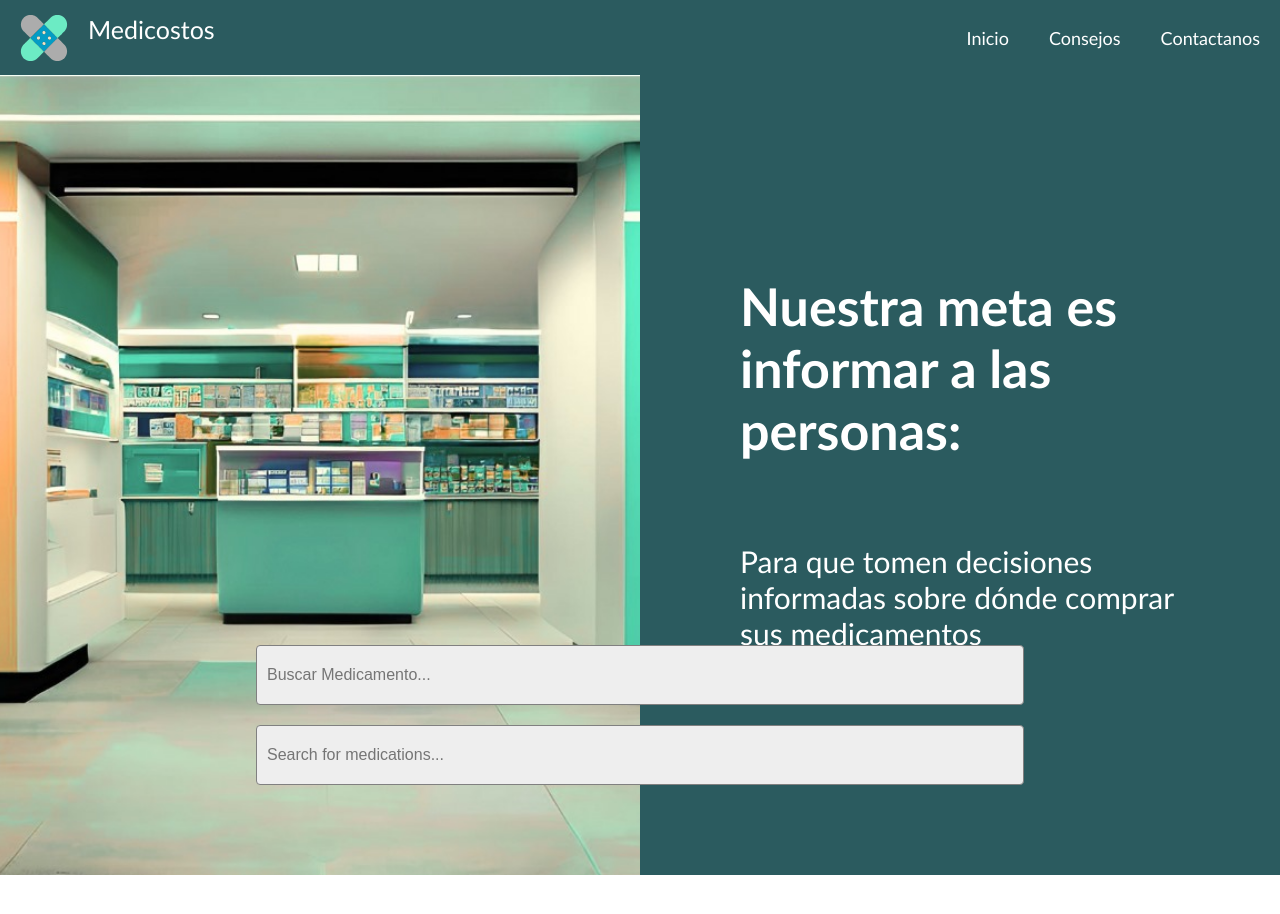
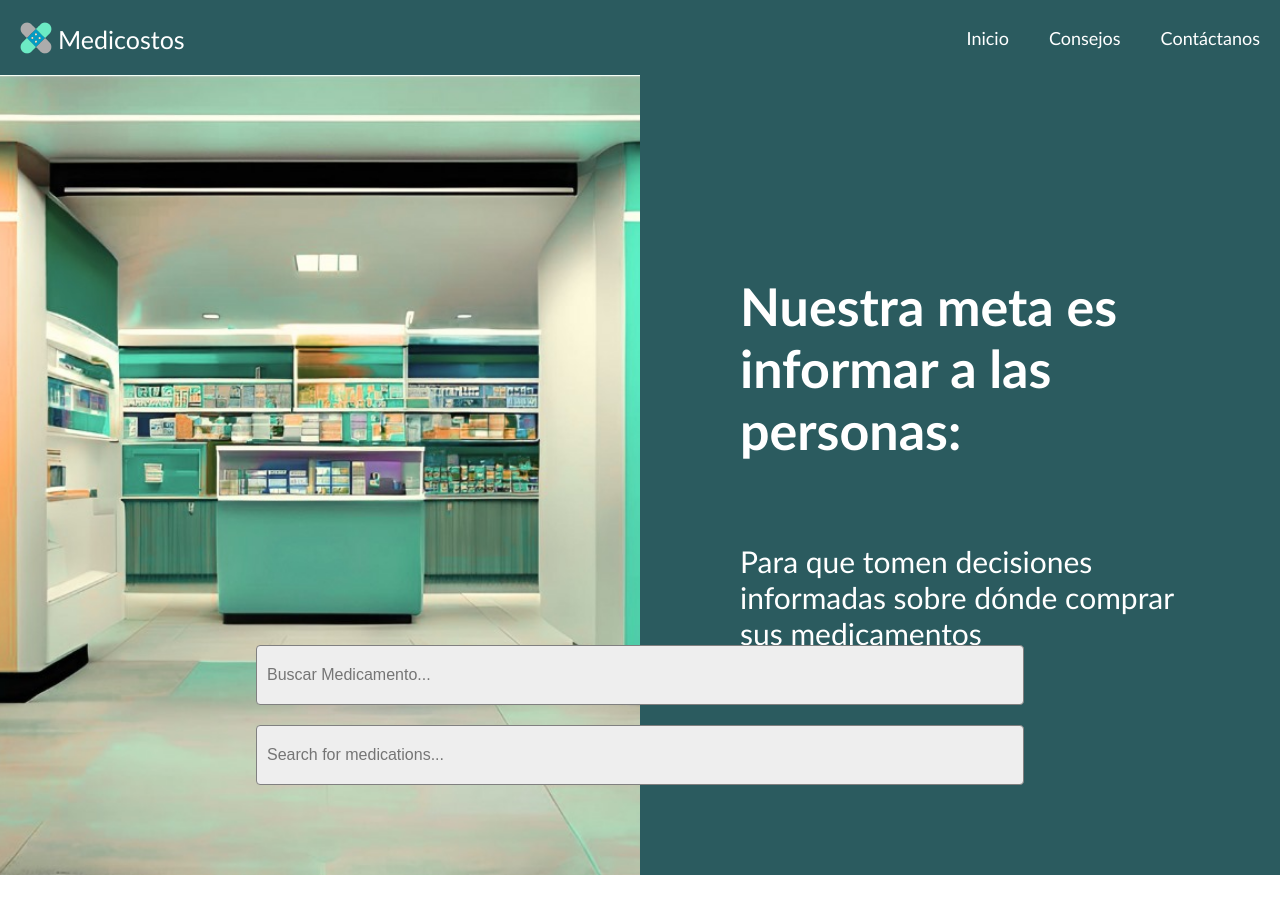
Before and after one commit to ttaxyy/medicostos, a React (Vite) app in the folder medicostos/: page / in a window 1280 px wide. Shown: the top 914 px of the page. Built offline with nearby package versions, Linux system fonts and the light colour scheme; the HTML template or start-up script is replaced by a standard one.

Commit message:
Arreglo NavBar

```diff
--- a/medicostos/src/NavBar/NavBar.css
+++ b/medicostos/src/NavBar/NavBar.css
@@ -24,8 +24,10 @@ header a:hover {
 }
 
 .texto-logo {
+  display: flex;
   font-size: 25px;
-  margin-top: 1rem;
+  height: 50px;
+  align-items: center;
 }
 
 .icon-mobile {
@@ -34,9 +36,9 @@ header a:hover {
 }
 
 .icon-pc {
-  width: 3rem;
-  vertical-align: top;
-  margin-bottom: 1rem;
+  width: 2rem;
+  vertical-align: bottom;
+  margin-right:6px;
 }
 
 .display-pc {
--- a/medicostos/src/NavBar/NavBar.jsx
+++ b/medicostos/src/NavBar/NavBar.jsx
@@ -22,12 +22,10 @@ function NavBar() {
     </div>
     <header>
       <div className="display-pc texto-logo">
-        <a onClick={() => setMenu("inicio")}>
-          <img src={logo} alt="logo" className="icon-pc" />
           <Link to="/">
+            <img src={logo} alt="logo" className="icon-pc" />
             Medicostos
           </Link>
-        </a>
       </div>
       <div className="display-mobile">
         <Link to="/">
@@ -37,7 +35,7 @@ function NavBar() {
       <nav className="display-pc">
           <Link to="/">Inicio</Link>
           <Link to="/consejos">Consejos</Link>
-          <Link to="/contactanos">Contactanos</Link>
+          <Link to="/contactanos">Contáctanos</Link>
       </nav>
       <div className="display-mobile">
         <button onClick={abrirNav} className="btn-empty">
```
